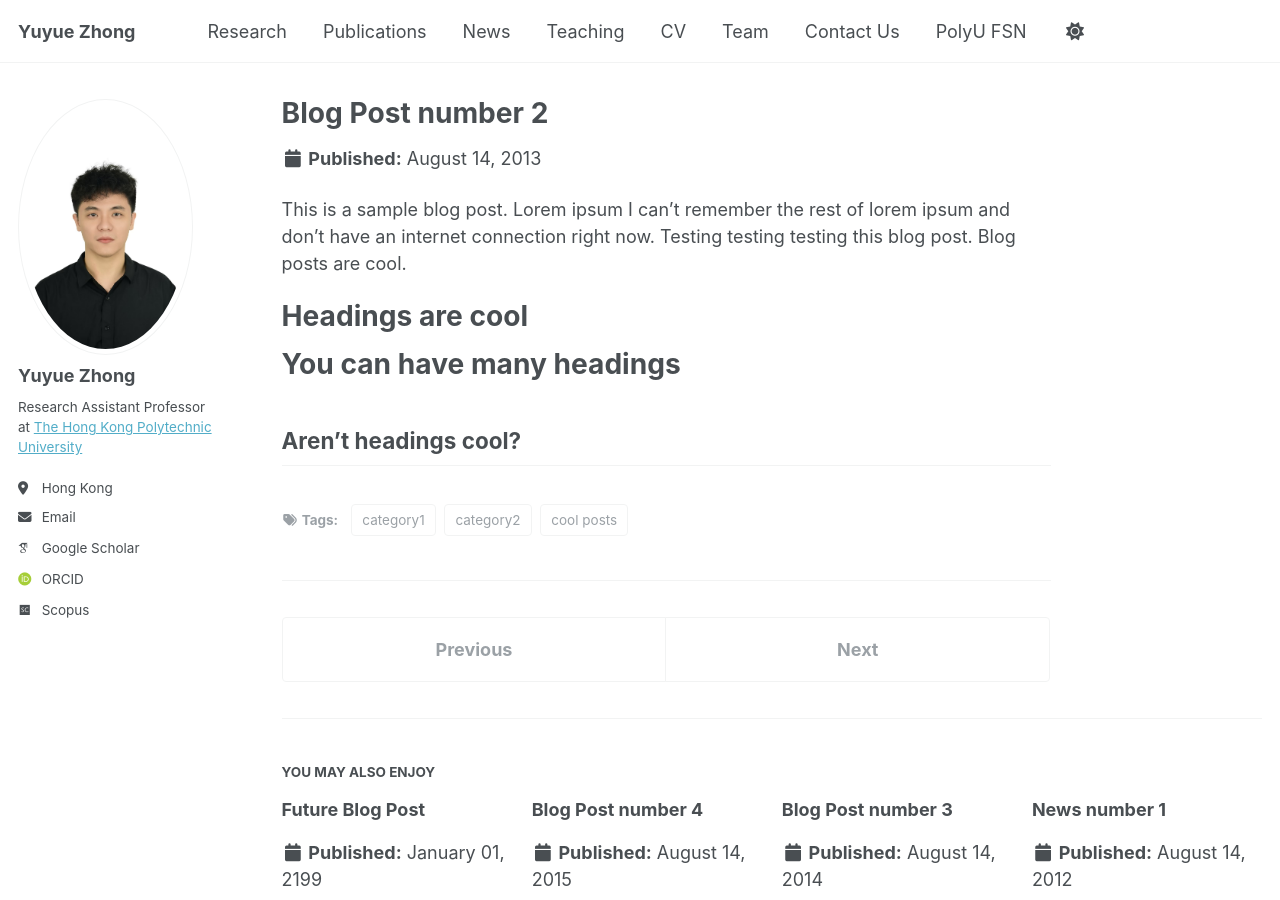
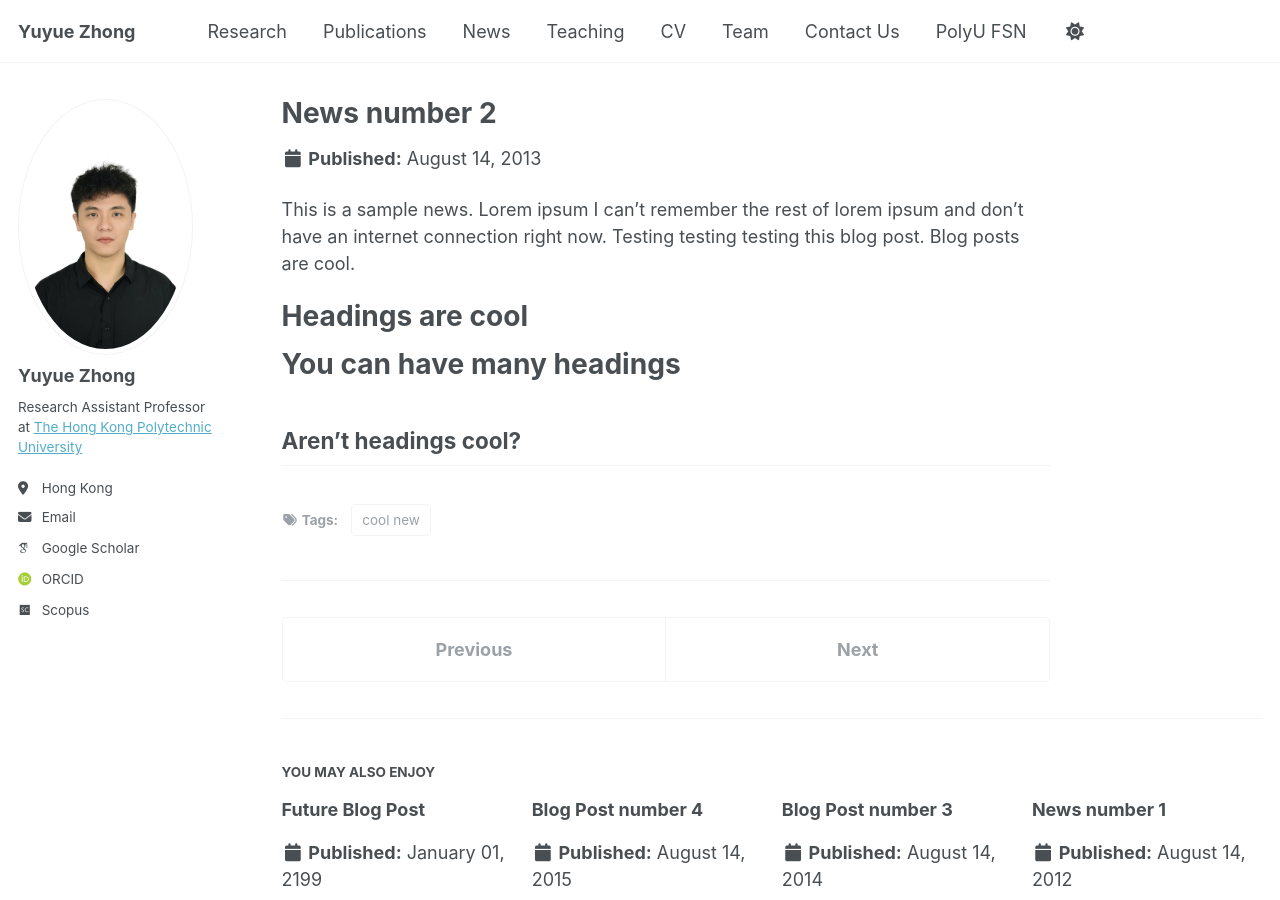
Before and after one commit to Yuyue0221/Yuyue0221.github.io, a Jekyll site: the page built from _posts/2013-08-14-blog-post-2.md, in a window 1280 px wide and 900 px high. Built offline with Jekyll 4.4.1, drawn with Linux system fonts in a browser that asks for light colours; some web fonts are replaced.

Commit message:
Update 2013-08-14-blog-post-2.md

```diff
--- a/_posts/2013-08-14-blog-post-2.md
+++ b/_posts/2013-08-14-blog-post-2.md
@@ -1,14 +1,12 @@
 ---
-title: 'Blog Post number 2'
+title: 'News number 2'
 date: 2013-08-14
 permalink: /posts/2013/08/blog-post-2/
 tags:
-  - cool posts
-  - category1
-  - category2
+  - cool new
 ---
 
-This is a sample blog post. Lorem ipsum I can't remember the rest of lorem ipsum and don't have an internet connection right now. Testing testing testing this blog post. Blog posts are cool.
+This is a sample news. Lorem ipsum I can't remember the rest of lorem ipsum and don't have an internet connection right now. Testing testing testing this blog post. Blog posts are cool.
 
 Headings are cool
 ======
```
